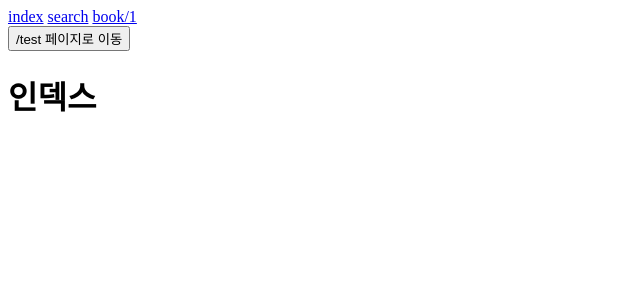
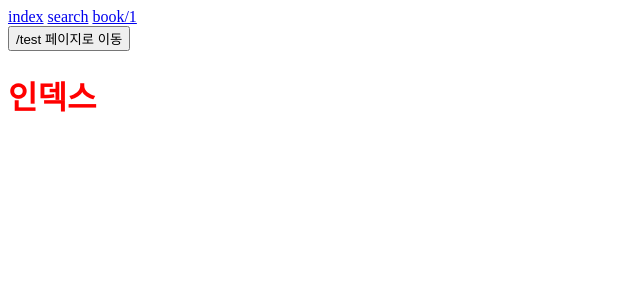
Before and after one commit to peterkang98/next-js-course, a Next.js app in the folder section02/: page / in a window 1280 px wide. Shown: the top 300 px of the page, without its empty margins (0-640 px from the left). Built offline with nearby package versions, Linux system fonts and the light colour scheme.

Commit message:
css 모듈

```diff
--- /dev/null
+++ b/section02/src/pages/index.module.css
@@ -0,0 +1,5 @@
+.redText {
+  color: red;
+}
+
+/*index*/
--- a/section02/src/pages/index.tsx
+++ b/section02/src/pages/index.tsx
@@ -1,3 +1,6 @@
+import styles from "./index.module.css"
+
 export default function Home() {
-  return <h1>인덱스</h1>;
+  console.log(styles);
+  return <h1 className={styles.redText}>인덱스</h1>;
 }
```
